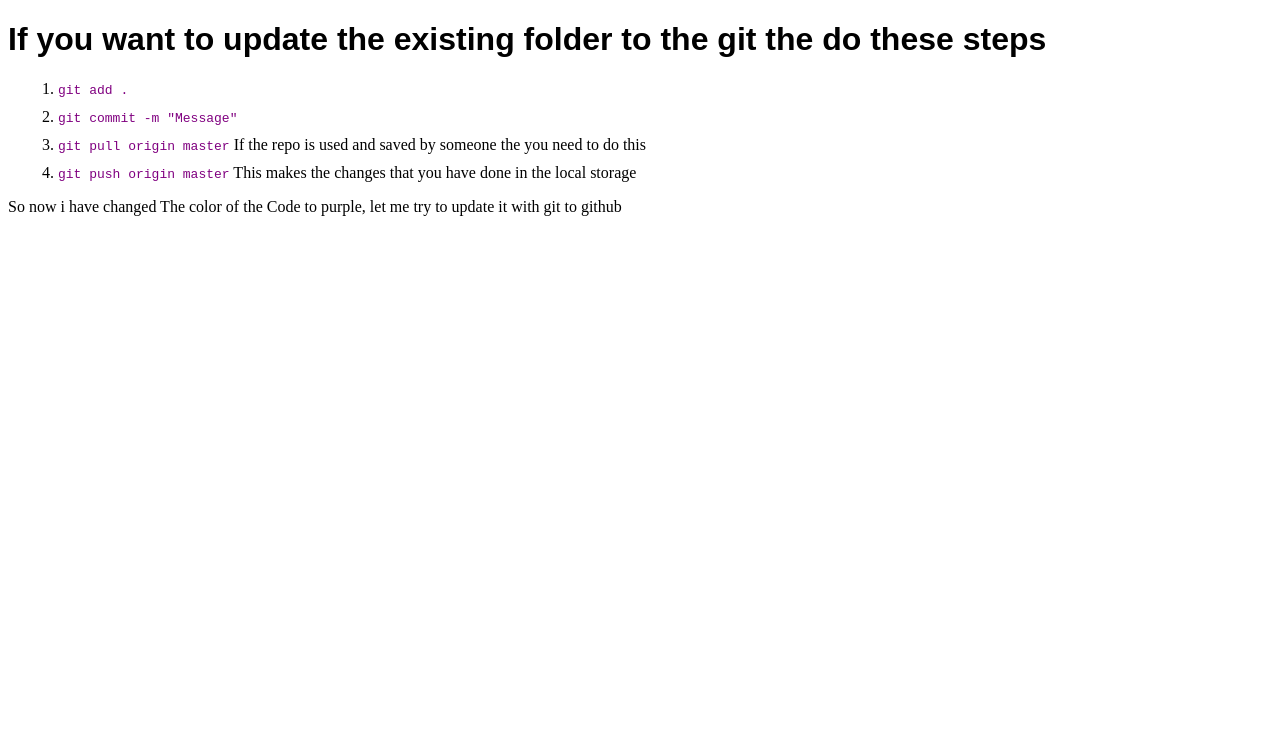
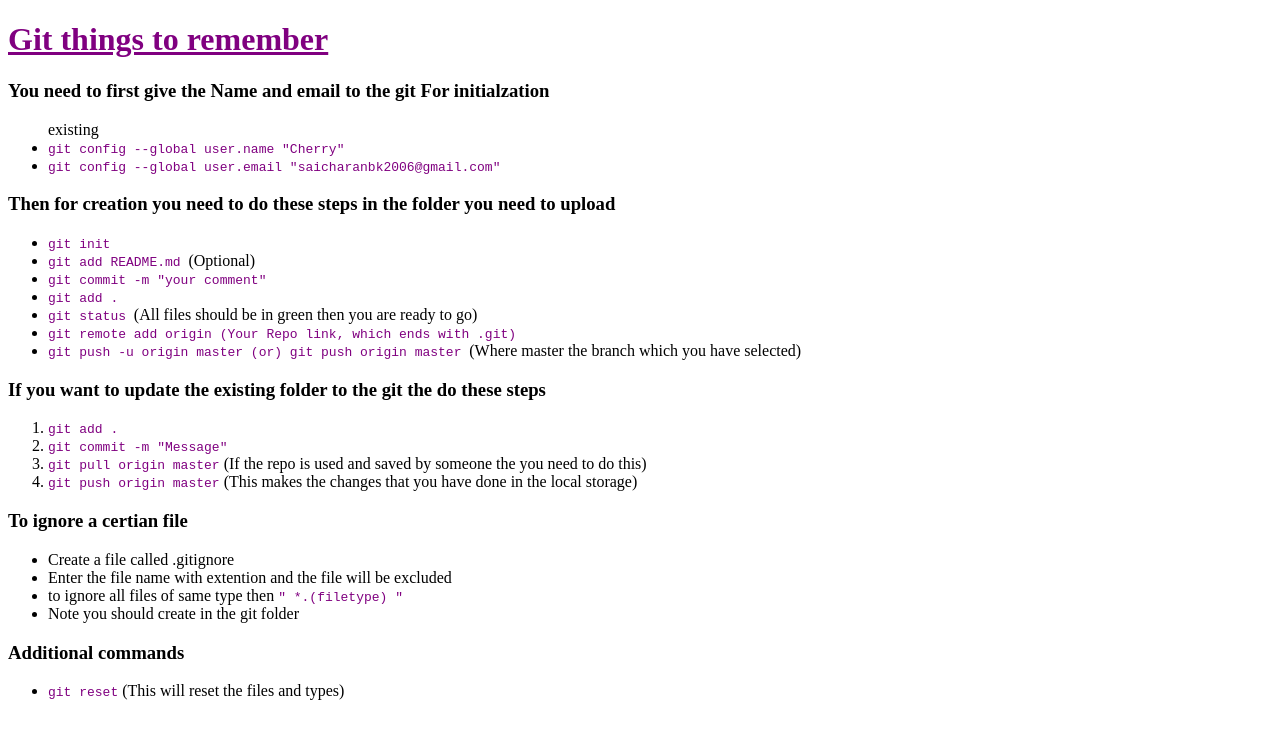
Before and after one commit to Cherry-2006/Learning-Repo, a plain HTML site: page index.html in a window 1280 px wide. Drawn offline with Linux system fonts and the light colour scheme.

Commit message:
completed

```diff
--- a/index.html
+++ b/index.html
@@ -5,25 +5,55 @@
     <meta name="viewport" content="width=device-width, initial-scale=1.0">
     <title>This for Learning Git</title>
     <style>
-        h1{
-            font-family: sans-serif;
-        }
-        li{
-            margin: 10px;
-        }
         code{
             color: purple;
         }
     </style>
 </head>
 <body>
-    <h1>If you want to update the existing folder to the git the do these steps</h1>
-    <ol>
-        <li><code>git add .</code></li>
-        <li><code>git commit -m "Message"</code></li>
-        <li><code>git pull origin master</code> If the repo is used and saved by someone the you need to do this</li>
-        <li><code>git push origin master</code> This makes the changes that you have done in the local storage</li>
-    </ol>
-    <p>So now i have changed The color of the Code to purple, let me try to update it with git to github</p>
+    <h1 style="text-decoration: underline; color: purple;">Git things to remember</h1>
+    <div class="initialzation">
+        <h3>You need to first give the Name and email to the git For initialzation</h3>
+        <ul class="list-disc">existing
+            <li><code>git config --global user.name "Cherry"</code></li>
+            <li><code>git config --global user.email "saicharanbk2006@gmail.com"</code></li>
+        </ul>
+    </div>
+    <div class="creation">
+        <h3>Then for creation you  need to do these steps in the folder you need to upload</h3>
+        <ul>
+            <li><code>git init</code></li>
+            <li><code>git add README.md </code> (Optional)</li>
+            <li><code>git commit -m "your comment"</code></li>
+            <li><code>git add .</code></li>
+            <li><code>git status </code> (All files should be in green then you are ready to go)</li>
+            <li><code>git remote add origin (Your Repo link, which ends with .git)</code></li>
+            <li><code>git push -u origin master (or) git push origin master </code> (Where master the branch which you have selected)</li>
+        </ul>
+    </div>
+    <div class="update">
+        <h3>If you want to update the existing folder to the git the do these steps</h3>
+        <ol>
+            <li><code>git add .</code></li>
+            <li><code>git commit -m "Message"</code></li>
+            <li><code>git pull origin master</code> (If the repo is used and saved by someone the you need to do this)</li>
+            <li><code>git push origin master</code> (This makes the changes that you have done in the local storage)</li>
+        </ol>
+    </div>
+    <div class="toignore">
+        <h3>To ignore a certian file</h3>
+        <ul>
+            <li>Create a file called .gitignore</li>
+            <li>Enter the file name with extention and the file will be excluded</li>
+            <li>to ignore all files of same type then <code> " *.(filetype) "</code></filetype></li>
+            <li>Note you should create in the git folder</li>
+        </ul>
+    </div>
+    <div class="addtional">
+        <h3>Additional commands</h3>
+        <ul>
+            <li><code>git reset</code> (This will reset the files and types)</li>
+        </ul>
+    </div>
 </body>
 </html>
```
